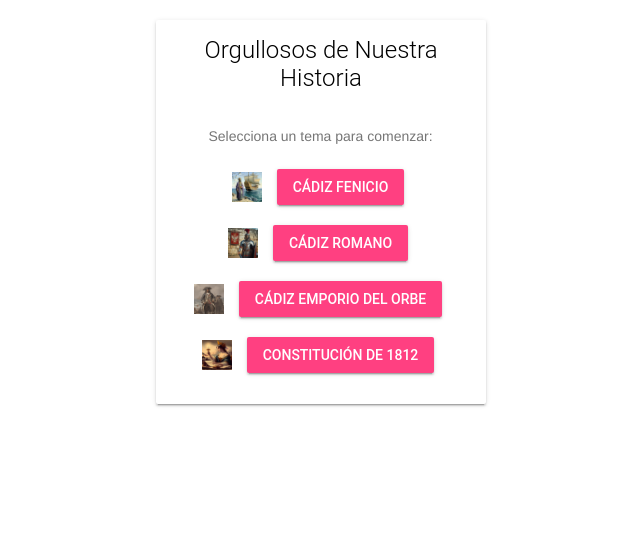
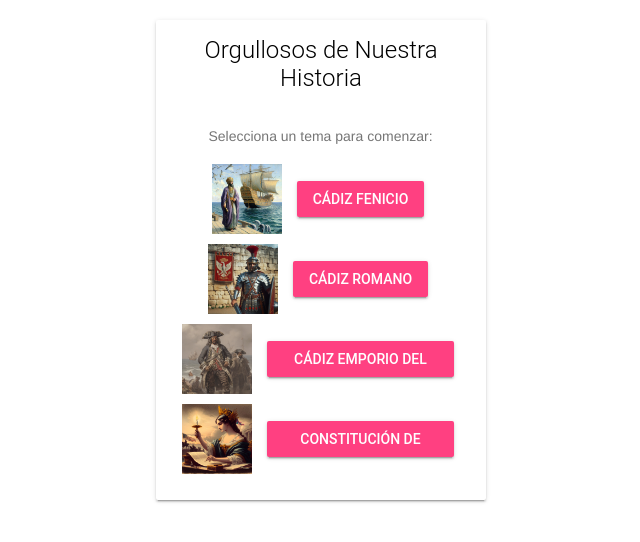
Before and after one commit to mcangu/caistory, a plain HTML site: page index.html in a window 1280 px wide. Shown: the whole page, without its empty margins (339-979 px from the left). Drawn offline with nearby package versions, Linux system fonts and the light colour scheme.

Commit message:
first commit

```diff
--- a/index.html
+++ b/index.html
@@ -3,7 +3,7 @@
   <head>
     <meta charset="UTF-8" />
     <meta name="viewport" content="width=device-width, initial-scale=1.0" />
-    <title>Orgullosos de Nuestra Historia</title>
+    <title>Orgullosos de uestra Historia</title>
     <link
       rel="stylesheet"
       href="https://code.getmdl.io/1.3.0/material.indigo-pink.min.css"
@@ -38,8 +38,8 @@
       }
 
       .tema-logo {
-        width: 30px;
-        height: 30px;
+        width: 70px;
+        height: 70px;
       }
     </style>
   </head>
```
